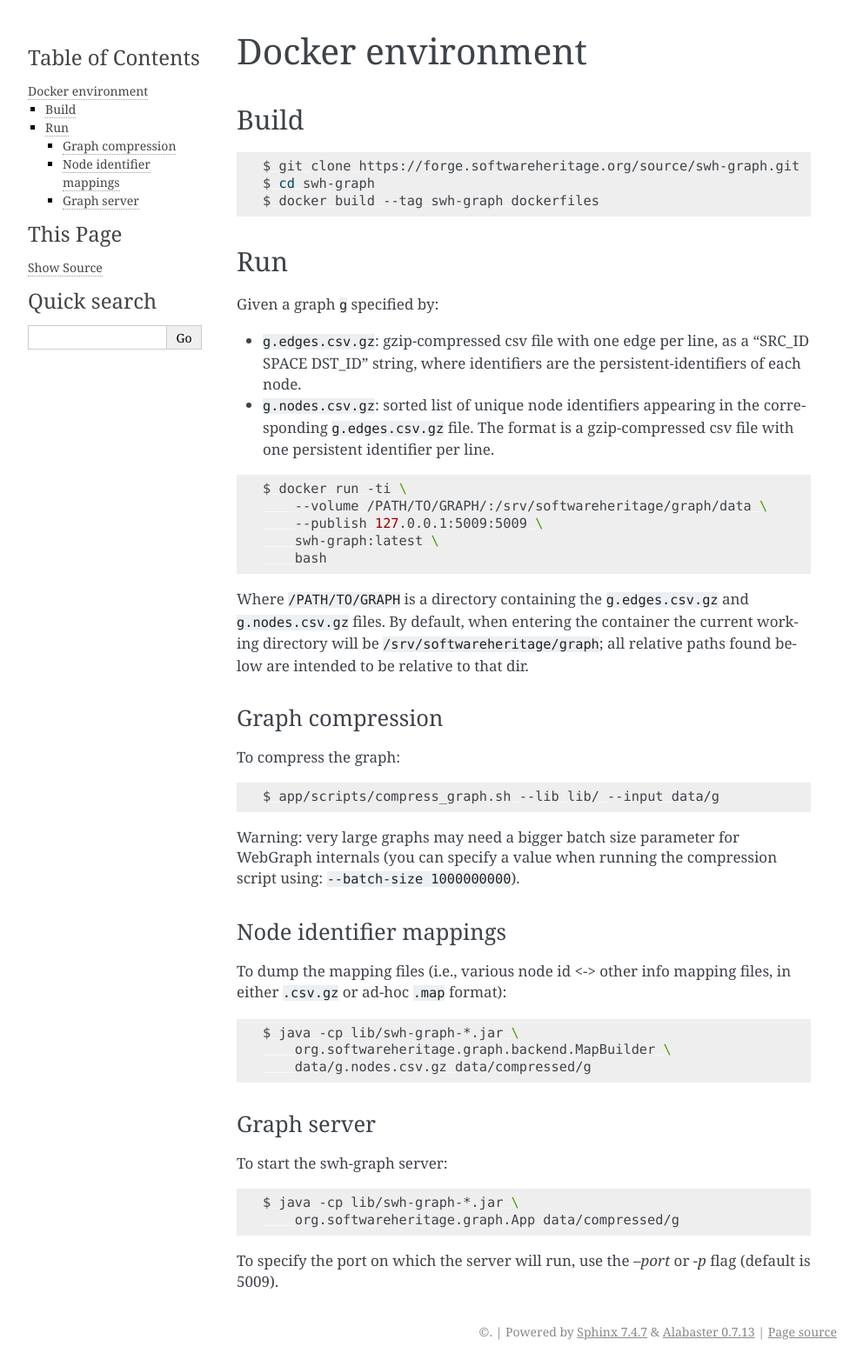
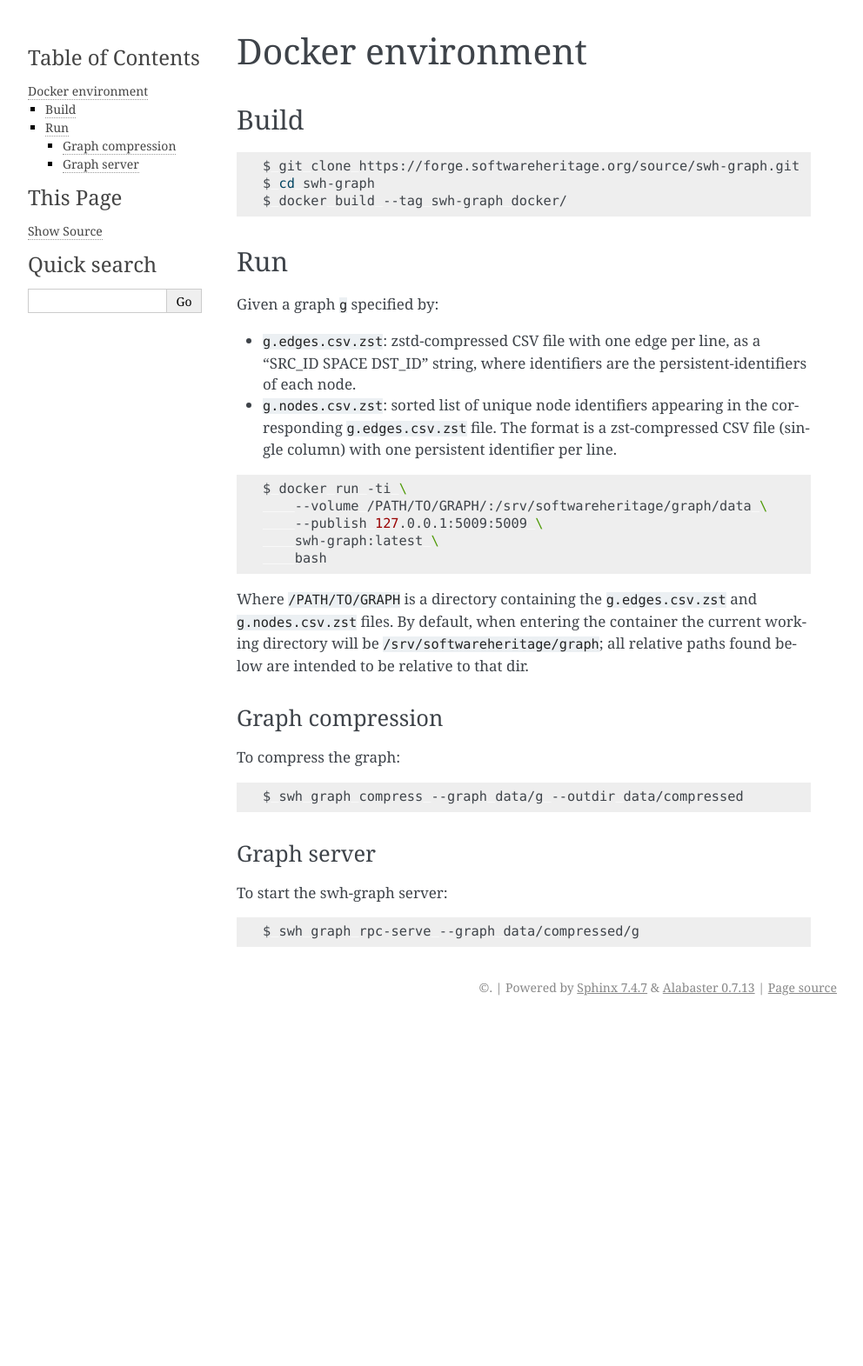
Before and after one commit to SoftwareHeritage/swh-graph, a Sphinx documentation site: the page built from docs/docker.rst, in a window 1280 px wide. Shown: the whole page at 87% size, without its empty margins (148-1140 px from the left). Built offline with Sphinx 7.4.7, drawn with Linux system fonts in a browser that asks for light colours; pages that are not in the unit, such as notebooks, are missing from menus; after the commit the page ends 1175 px from its top, so only the background shows below that.

Commit message:
doc: update docker-related documentation and scripts

```diff
--- a/docs/docker.rst
+++ b/docs/docker.rst
@@ -9,7 +9,7 @@ Build
 
     $ git clone https://forge.softwareheritage.org/source/swh-graph.git
     $ cd swh-graph
-    $ docker build --tag swh-graph dockerfiles
+    $ docker build --tag swh-graph docker/
 
 
 Run
@@ -17,12 +17,12 @@ Run
 
 Given a graph ``g`` specified by:
 
-- ``g.edges.csv.gz``: gzip-compressed csv file with one edge per line, as a
+- ``g.edges.csv.zst``: zstd-compressed CSV file with one edge per line, as a
   "SRC_ID SPACE DST_ID" string, where identifiers are the
   :ref:`persistent-identifiers` of each node.
-- ``g.nodes.csv.gz``: sorted list of unique node identifiers appearing in the
-  corresponding ``g.edges.csv.gz`` file. The format is a gzip-compressed csv
-  file with one persistent identifier per line.
+- ``g.nodes.csv.zst``: sorted list of unique node identifiers appearing in the
+  corresponding ``g.edges.csv.zst`` file. The format is a zst-compressed CSV
+  file (single column) with one persistent identifier per line.
 
 .. code:: bash
 
@@ -32,8 +32,8 @@ Given a graph ``g`` specified by:
         swh-graph:latest \
         bash
 
-Where ``/PATH/TO/GRAPH`` is a directory containing the ``g.edges.csv.gz`` and
-``g.nodes.csv.gz`` files.  By default, when entering the container the current
+Where ``/PATH/TO/GRAPH`` is a directory containing the ``g.edges.csv.zst`` and
+``g.nodes.csv.zst`` files.  By default, when entering the container the current
 working directory will be ``/srv/softwareheritage/graph``; all relative paths
 found below are intended to be relative to that dir.
 
@@ -45,24 +45,7 @@ To compress the graph:
 
 .. code:: bash
 
-    $ app/scripts/compress_graph.sh --lib lib/ --input data/g
-
-Warning: very large graphs may need a bigger batch size parameter for WebGraph
-internals (you can specify a value when running the compression script using:
-``--batch-size 1000000000``).
-
-
-Node identifier mappings
-~~~~~~~~~~~~~~~~~~~~~~~~
-
-To dump the mapping files (i.e., various node id <-> other info mapping files,
-in either ``.csv.gz`` or ad-hoc ``.map`` format):
-
-.. code:: bash
-
-    $ java -cp lib/swh-graph-*.jar \
-        org.softwareheritage.graph.backend.MapBuilder \
-        data/g.nodes.csv.gz data/compressed/g
+    $ swh graph compress --graph data/g --outdir data/compressed
 
 
 Graph server
@@ -72,8 +55,4 @@ To start the swh-graph server:
 
 .. code:: bash
 
-    $ java -cp lib/swh-graph-*.jar \
-        org.softwareheritage.graph.App data/compressed/g
-
-To specify the port on which the server will run, use the `--port` or `-p` flag
-(default is 5009).
+    $ swh graph rpc-serve --graph data/compressed/g
```
Also changed, not shown: 7 other files.
